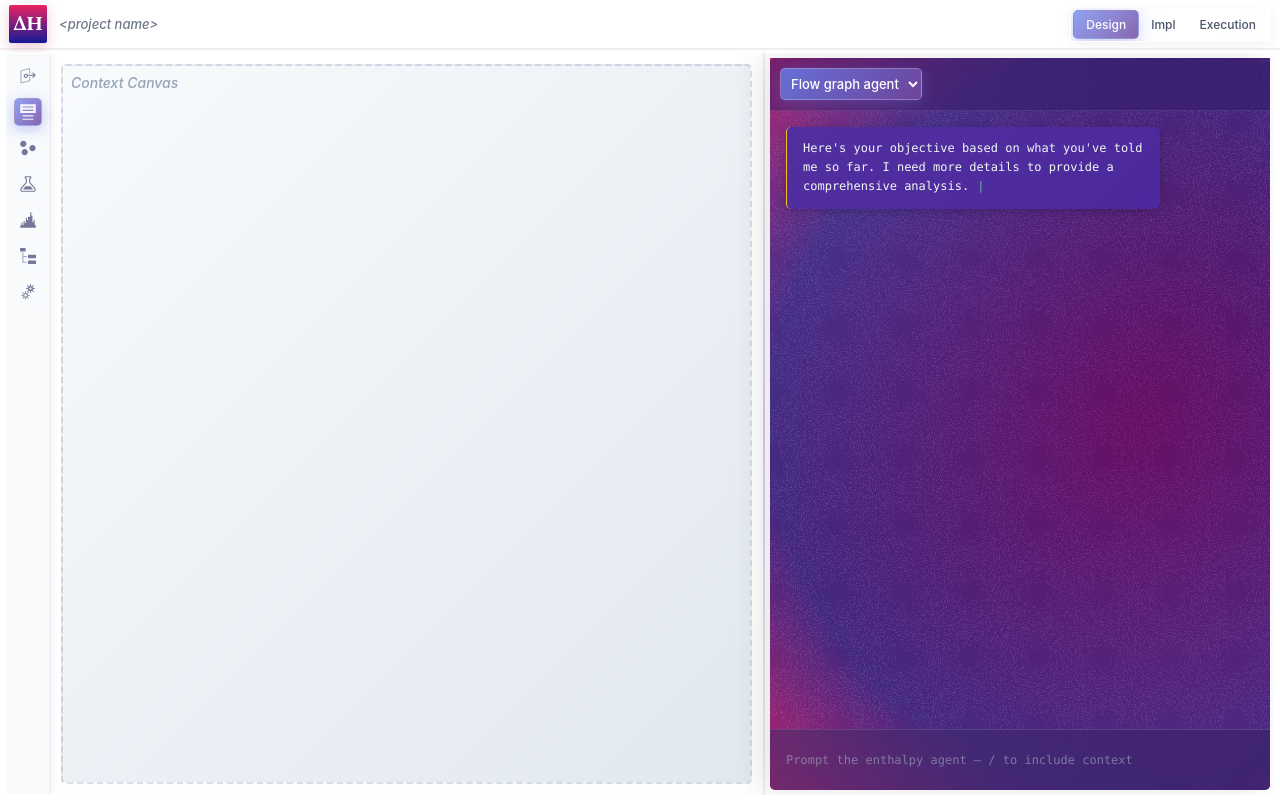
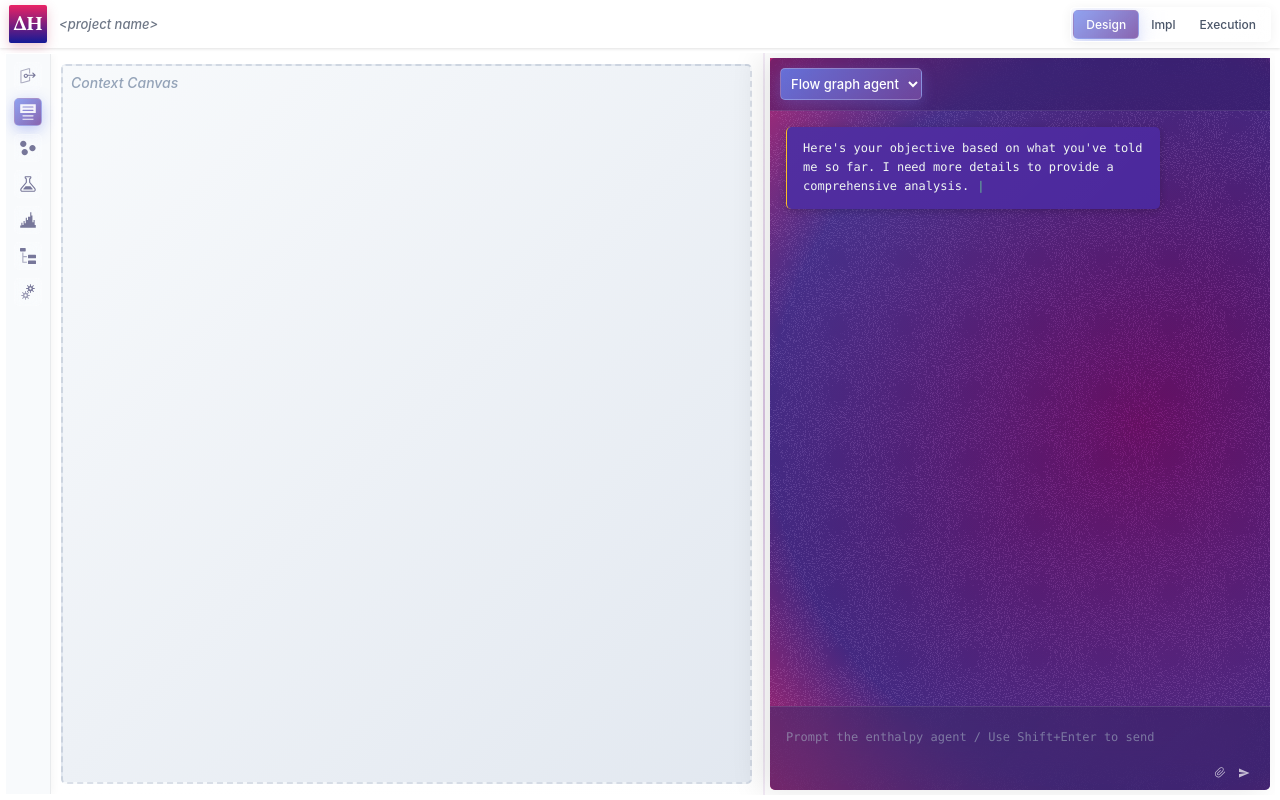
Before and after one commit to ovjectibity/enthalpy, a React (Create React App) app in the folder client/: page / in a window 1280 px wide. Built offline with nearby package versions, Linux system fonts and the light colour scheme; a web font is replaced by a local one.

Commit message:
terminal input fixes

```diff
--- a/client/src/App.css
+++ b/client/src/App.css
@@ -1401,8 +1401,8 @@ body {
 /* Terminal Input */
 .terminal-input {
     display: flex;
-    align-items: flex-start;
-    padding: 12px 16px;
+    flex-direction: column;
+    padding: 12px 16px 7px 16px;
     /*background: rgba(42, 21, 90, 1);*/
     background: rgb(42, 21, 90, 0.5);
     backdrop-filter: blur(25px);
@@ -1410,6 +1410,19 @@ body {
     border-top: 1px solid rgba(255, 255, 255, 0.15);
     position: relative;
     z-index: 1;
+}
+
+.input-area {
+    width: 100%;
+    margin-bottom: 4px;
+}
+
+.input-controls {
+    display: flex;
+    justify-content: flex-end;
+    gap: 4px;
+    height: 20px;
+    align-items: center;
 }
 
 .terminal-input::before {
@@ -1440,10 +1453,69 @@ body {
     line-height: 20px;
     word-wrap: break-word;
     overflow-wrap: break-word;
+    width: 100%;
 }
 
 .input-field::placeholder {
     color: rgba(160, 174, 192, 0.6);
+}
+
+.attachment-button {
+    display: flex;
+    align-items: center;
+    justify-content: center;
+    background: transparent;
+    border: none;
+    color: #e2e8f0;
+    cursor: pointer;
+    padding: 4px;
+    border-radius: 3px;
+    transition: all 0.2s ease;
+    opacity: 0.7;
+    flex-shrink: 0;
+}
+
+.attachment-button:hover {
+    background: rgba(255, 255, 255, 0.1);
+    opacity: 1;
+}
+
+.attachment-button:active {
+    background: rgba(255, 255, 255, 0.2);
+    transform: scale(0.95);
+}
+
+.attachment-button img {
+    filter: brightness(0) invert(1);
+}
+
+.send-button {
+    display: flex;
+    align-items: center;
+    justify-content: center;
+    background: transparent;
+    border: none;
+    color: #e2e8f0;
+    cursor: pointer;
+    padding: 4px;
+    border-radius: 3px;
+    transition: all 0.2s ease;
+    opacity: 0.7;
+    flex-shrink: 0;
+}
+
+.send-button:hover {
+    background: rgba(255, 255, 255, 0.1);
+    opacity: 1;
+}
+
+.send-button:active {
+    background: rgba(255, 255, 255, 0.2);
+    transform: scale(0.95);
+}
+
+.send-button img {
+    filter: brightness(0) invert(1);
 }
 
 /* Scrollbar Styling */
--- a/client/src/components/Terminal.tsx
+++ b/client/src/components/Terminal.tsx
@@ -1,4 +1,6 @@
 import React from "react";
+import sendIcon from "../assets/send-icon.svg";
+import attachmentIcon from "../assets/attachment-icon.svg";
 
 interface Message {
   id: number;
@@ -44,6 +46,21 @@ const Terminal: React.FC<TerminalProps> = ({
     textarea.style.height = `${newHeight}px`;
   };
 
+  const handleSendClick = () => {
+    const textarea = document.querySelector(
+      ".input-field",
+    ) as HTMLTextAreaElement;
+    if (textarea && textarea.value.trim()) {
+      onSendMessage(textarea.value);
+      textarea.value = "";
+      textarea.style.height = "auto";
+    }
+  };
+
+  const handleAttachmentClick = () => {
+    console.log("Attachment clicked");
+  };
+
   return (
     <div className="terminal">
       <div className="chat-header">
@@ -75,15 +92,35 @@ const Terminal: React.FC<TerminalProps> = ({
         ))}
       </div>
       <div className="terminal-input">
+        <div className="input-area">
           <textarea
             className="input-field"
-          placeholder="Prompt the enthalpy agent — / to include context"
+            placeholder="Prompt the enthalpy agent / Use Shift+Enter to send"
             onKeyDown={handleKeyDown}
             onInput={handleInput}
             rows={1}
             style={{ resize: "none", overflow: "auto" }}
           />
         </div>
+        <div className="input-controls">
+          <button
+            className="attachment-button"
+            onClick={handleAttachmentClick}
+            aria-label="Add attachment"
+            title="Add attachment"
+          >
+            <img src={attachmentIcon} alt="Attachment" width="12" height="12" />
+          </button>
+          <button
+            className="send-button"
+            onClick={handleSendClick}
+            aria-label="Send message"
+            title="Send message (Shift+Enter)"
+          >
+            <img src={sendIcon} alt="Send" width="12" height="12" />
+          </button>
+        </div>
+      </div>
     </div>
   );
 };
```
Also changed, not shown: client/src/assets/attachment-icon.svg (added), client/src/assets/send-icon.svg (added). Lines whose indentation alone changed are shown as unchanged.
